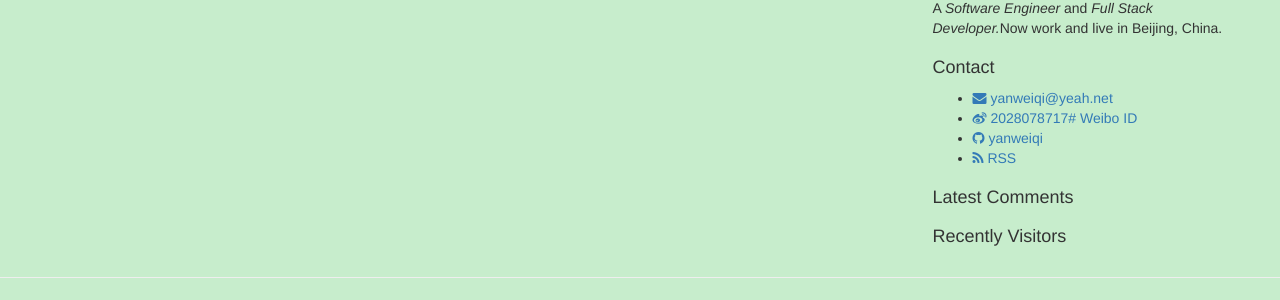
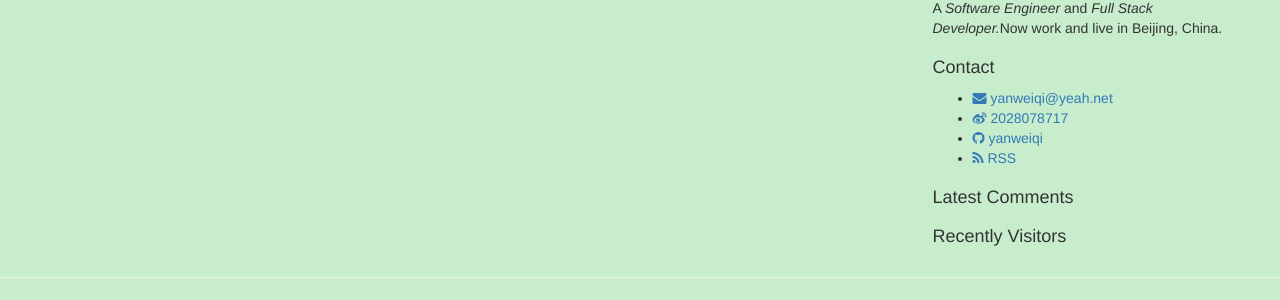
Before and after one commit to yanweiqi/yanweiqi.github.com, a Jekyll site: the page built from 404.html, in a window 1280 px wide. Shown: the part 343-643 px from the top of the page. Built offline with Jekyll 4.4.1, drawn with Linux system fonts in a browser that asks for light colours; comment, search, counter and statistics services are not loaded.

Commit message:
"config配置错误"

```diff
--- a/_config.yml
+++ b/_config.yml
@@ -1,18 +1,15 @@
 # Site settings
 title: 闫伟旗个人网站 - 关注编程、系统架构、性能优化
 name: yanweiqi Personal Site
-#url: "http://www.baoan.wang"
+url:
 email: yanweiqi@yeah.net
 description: 闫伟旗 Personal Site - 关注编程、系统架构、性能优化 | baoan.wang
 baseurl: "" # the subpath of your site, e.g. /blog/
-#twitter_username: waylau521  # Twitter ID
-github_username:  yanweiqi # Github ID
-weibo_username: 2028078717# Weibo ID
-#facebook_username: waylau521  # Facebook ID
+github_username:  yanweiqi #Github ID
+weibo_username: 2028078717 #Weibo ID
 duoshuo_username: 6255132176031942000 # Duoshuo ID
 baidushare_id: 1456383678 #  百度分享 ID
 baidutongji_id: 8211787 # 百度统计 ID
-#google-analytics_id: UA-50593531-1  # Google Analytics ID
 rss_url: "/feed.xml"  # RSS 订阅 URL
 logo_image: "/images/logo.png"  # LOGO 图片地址
 # Build settings
@@ -20,7 +17,7 @@ gems: [jekyll-paginate]
 kramdown:
 input: GFM
 syntax_highlighter: rouge
-#highlighter: pygments
+highlighter: pygments
 permalink: /:title/
 paginate: 8
 paginate_path: page/:num
```
